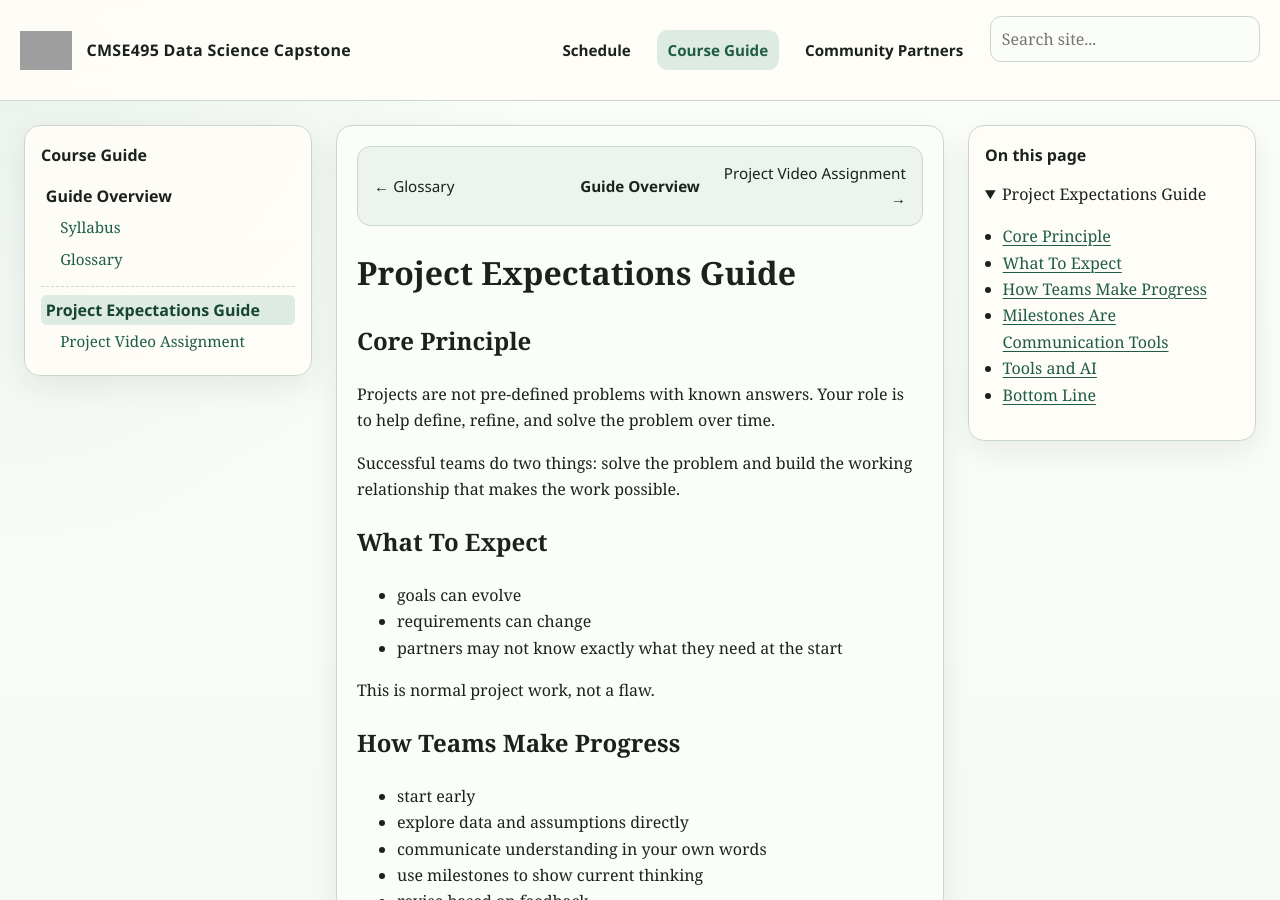
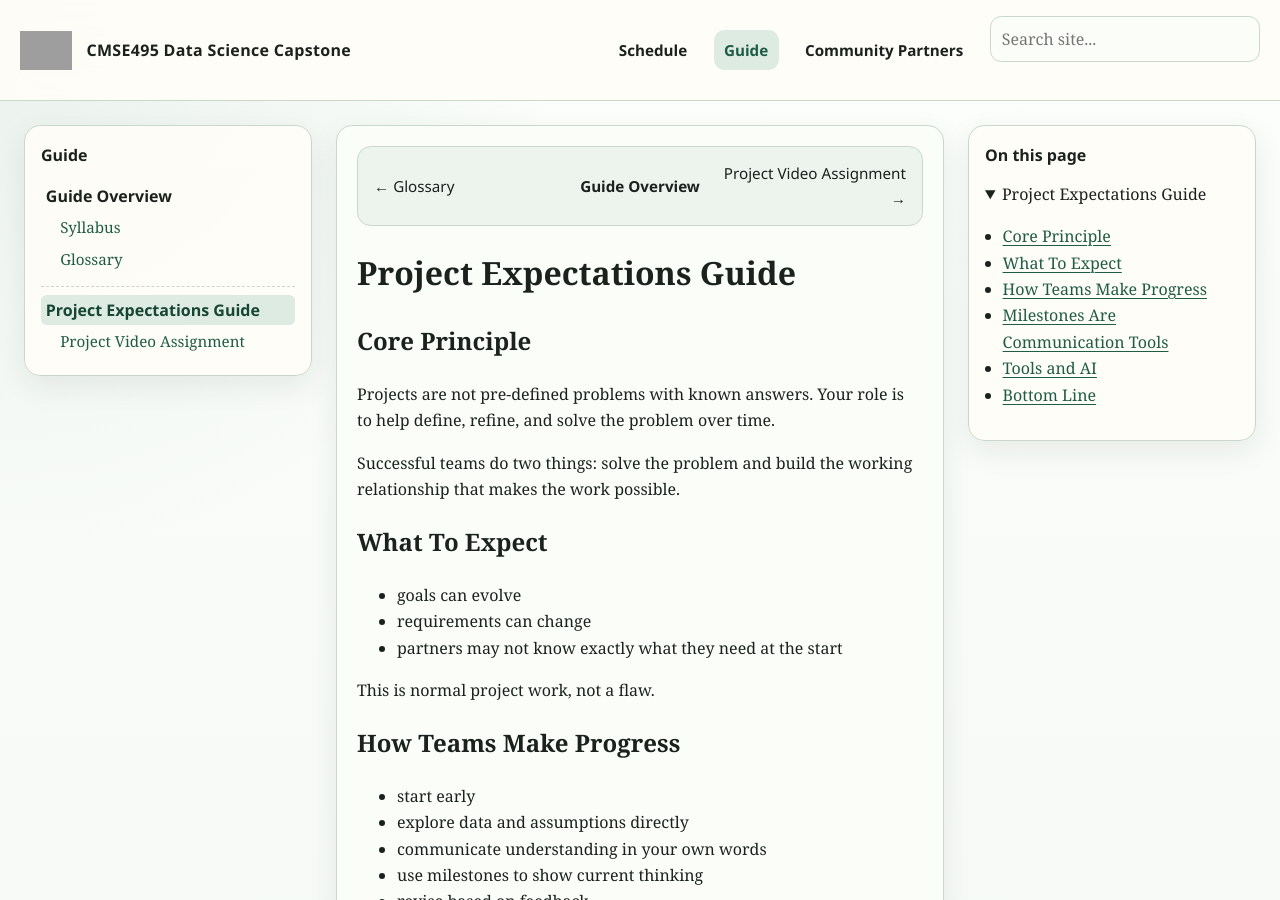
Before and after one commit to colbrydi/cmse_course_template, a Jekyll site: the page built from Guide/10-Projects.md, in a window 1280 px wide and 900 px high. Built offline with Jekyll 4.4.1, drawn with Linux system fonts in a browser that asks for light colours; grey boxes are pictures that could not be loaded.

Commit message:
Parts are working

```diff
--- a/_layouts/default.html
+++ b/_layouts/default.html
@@ -560,7 +560,18 @@
 
       <nav id="nav-links" class="nav-links" aria-label="Primary">
         <a href="{{ '/' | relative_url }}" {% if page.layout == "schedule" %}class="active" aria-current="page"{% endif %}>Schedule</a>
-        <a href="{{ '/Guide/' | relative_url }}" {% if page.layout == "guide" %}class="active" aria-current="page"{% endif %}>Course Guide</a>
+
+        {% assign guide_root_candidates = site.pages | where: "layout", "guide" | sort: "path" %}
+        {% for item in guide_root_candidates %}
+          {% assign prefix = item.name | split: '-' | first | split: '.' | first %}
+          {% if prefix == "00" %}
+            {% assign folder_name = item.path | split: '/' | first %}
+            {% assign folder_path_token = folder_name | append: '/' %}
+            {% assign label = folder_name | replace: '-', ' ' | replace: '_', ' ' %}
+            <a href="{{ item.url | relative_url }}" {% if page.path contains folder_path_token %}class="active" aria-current="page"{% endif %}>{{ label }}</a>
+          {% endif %}
+        {% endfor %}
+
         <a href="{{ '/Seeking-Community_Partners' | relative_url }}">Community Partners</a>
 
         <div class="search-box">
--- a/_layouts/guide.html
+++ b/_layouts/guide.html
@@ -1,7 +1,10 @@
 ---
 layout: default
 ---
-{% assign guide_pages = site.pages | where: "layout", "guide" | sort: "order" %}
+{% assign current_folder = page.path | split: '/' | first %}
+{% assign current_folder_path = current_folder | append: '/' %}
+{% assign guide_pages = site.pages | where: "layout", "guide" | sort: "path" %}
+{% assign section_label = current_folder | replace: '-', ' ' | replace: '_', ' ' %}
 {% assign current_index = -1 %}
 {% for item in guide_pages %}
   {% if item.url == page.url %}
@@ -16,22 +19,26 @@ layout: default
 
 <div class="layout">
   <aside class="left">
-    <nav aria-label="Course guide pages">
-      <h2>Course Guide</h2>
+    <nav aria-label="Reference pages">
+      <h2>{{ section_label }}</h2>
 
       {% if guide_pages.size > 0 %}
         <ul class="guide-list">
           {% for item in guide_pages %}
-            {% assign sublevel = item.order | modulo: 10 %}
-            <li class="guide-item {% if sublevel == 0 %}guide-item-section{% else %}guide-item-sub{% endif %}">
-              <a href="{{ item.url | relative_url }}" class="guide-link {% if sublevel == 0 %}guide-link-section{% else %}guide-link-sub{% endif %}{% if item.url == page.url %} active{% endif %}" {% if item.url == page.url %}aria-current="page"{% endif %}>
-                {{ item.title }}
-              </a>
-            </li>
+            {% if item.path contains current_folder_path %}
+              {% assign file_prefix = item.name | split: '-' | first | split: '.' | first %}
+              {% assign nav_order = item.order | default: file_prefix | plus: 0 %}
+              {% assign sublevel = nav_order | modulo: 10 %}
+              <li class="guide-item {% if sublevel == 0 %}guide-item-section{% else %}guide-item-sub{% endif %}">
+                <a href="{{ item.url | relative_url }}" class="guide-link {% if sublevel == 0 %}guide-link-section{% else %}guide-link-sub{% endif %}{% if item.url == page.url %} active{% endif %}" {% if item.url == page.url %}aria-current="page"{% endif %}>
+                  {{ item.title }}
+                </a>
+              </li>
+            {% endif %}
           {% endfor %}
         </ul>
       {% else %}
-        <p>No guide pages have been published yet.</p>
+        <p>No reference pages have been published yet.</p>
       {% endif %}
     </nav>
   </aside>
```
Also changed, not shown: index.md (+1 -1 lines), 1 other file.
